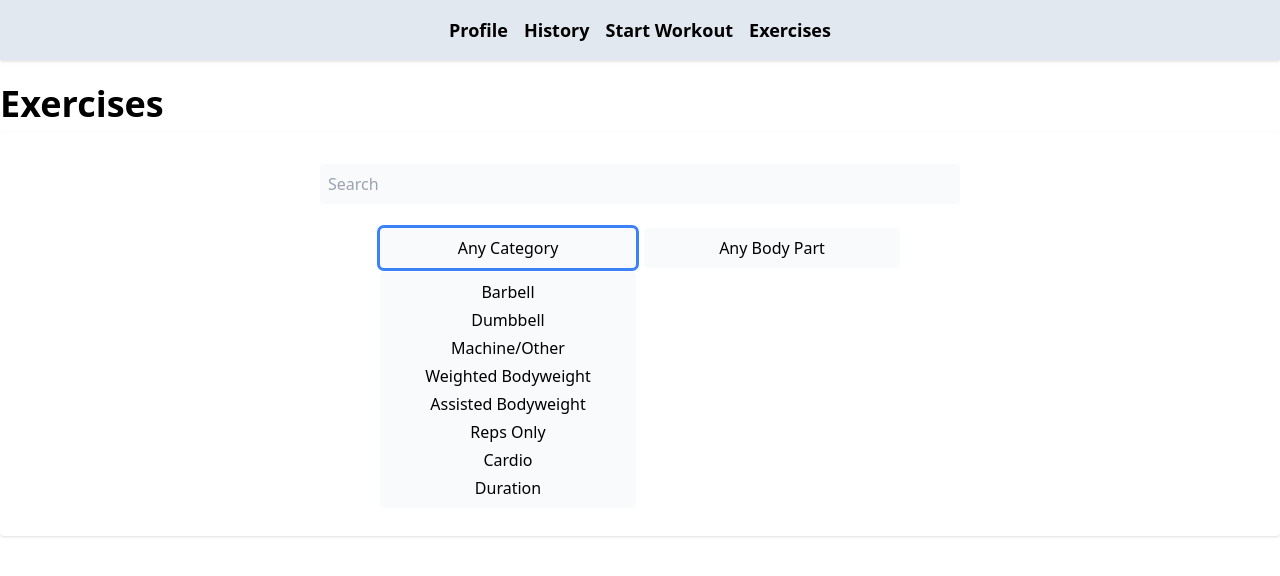
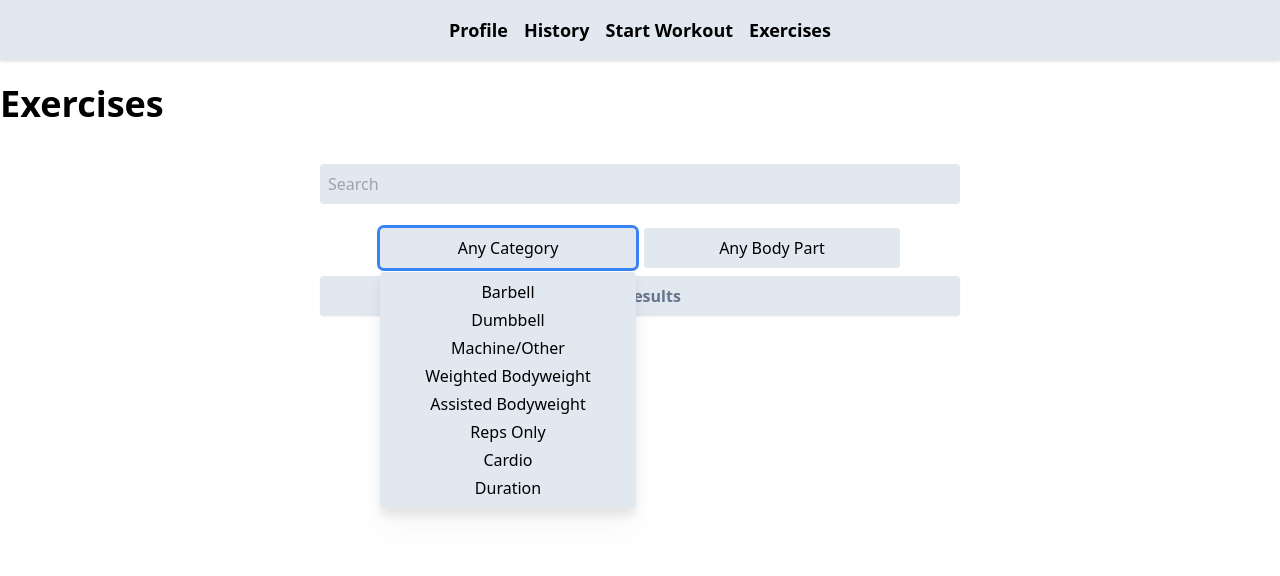
Before and after one commit to mva919/Workout-app, a Next.js app: page /exercises in a window 1280 px wide. Both pictures are taken after a click on the button "Any Category". Shown: the top 576 px of the page. Built offline with nearby package versions, Linux system fonts and the light colour scheme.

Commit message:
Add default template functionality

```diff
--- a/components/DropdownButton.js
+++ b/components/DropdownButton.js
@@ -1,6 +1,7 @@
 import { useState } from "react";
 
-export default function DropdownButton({ dropdownOptions, buttonName, selectedCategory }) {
+export default function DropdownButton({ dropdownOptions, buttonName,
+  selectedCategory, isDark }) {
   const [toggle, setToggle] = useState(false);
   const [buttonText, setButtonText] = useState(buttonName)
 
@@ -17,24 +18,25 @@ export default function DropdownButton({ dropdownOptions, buttonName, selectedCa
   };
 
   return (
-    <div className="inline-flex flex-col items-start content-center my-2">
+    <div className="flex flex-col items-start content-center my-2 relative">
       <button
         onClick={handleToggle}
-        className="bg-slate-50 px-2 py-2 rounded focus:outline
-        focus:outline-blue-500 w-64"
+        className={`px-2 py-2 rounded focus:outline
+        focus:outline-blue-500 w-64 ${isDark ? "bg-slate-200" : "bg-slate-50"}`}
       >
         {buttonText}
       </button>
       {toggle &&
         <div
-          className="bg-slate-50 rounded list-none my-1 px-2 py-1 w-64"
+          className={`rounded list-none my-1 px-2 py-1 w-64 absolute top-full
+          drop-shadow-xl ${isDark ? "bg-slate-200" : "bg-slate-50"}`}
         >
           {dropdownOptions.map((option, index) => {
             return (
               <li
                 key={index}
                 onClick={(e) => handleClick(option)}
-                className="cursor-pointer my-1"
+                className={`cursor-pointer my-1 rounded ${isDark ? "hover:bg-slate-300" : "hover:bg-slate-200"}`}
               >
                 {option}
               </li>
--- a/components/ExerciseTracker.js
+++ b/components/ExerciseTracker.js
@@ -1,17 +1,27 @@
 import { faCheck, faTrashCan, faXmark } from "@fortawesome/free-solid-svg-icons";
 import { FontAwesomeIcon } from "@fortawesome/react-fontawesome";
-import React, { useEffect, useState } from "react";
+import React, { useContext, useEffect, useState } from "react";
 import { toast } from "react-hot-toast";
 import { v4 as uuid } from "uuid";
+import { ExercisesContext } from "../lib/ExercisesContext";
 
-export default function ExerciseTracker({ exercise, handleRemoveClick }) {
-  const [sets, setSets] = useState([{
-    weight: "", reps: "", completed: false, id: uuid(), setType: "normal"
-  }]);
+export default function ExerciseTracker({ exerciseId, handleRemoveClick,
+  exerciseSets }) {
+  const exercises = useContext(ExercisesContext);
+  const exercise = exercises.find((exercise) => exercise.id === exerciseId);
+  const setsInitialState = exerciseSets !== undefined ?
+    exerciseSets.map((exercise) => {
+      return {
+        ...exercise, completed: false, setId: uuid(), setType: "normal"
+      };
+    }) : [{
+      weight: "", reps: "", completed: false, setId: uuid(), setType: "normal"
+    }];
+  const [sets, setSets] = useState(setsInitialState);
 
   const handleClick = () => {
     setSets(sets.concat({
-      weight: "", reps: "", completed: false, id: uuid(), setType: "normal"
+      weight: "", reps: "", completed: false, setId: uuid(), setType: "normal"
     }));
   };
 
@@ -41,6 +51,7 @@ export default function ExerciseTracker({ exercise, handleRemoveClick }) {
       setsArray[index] = set;
       setSets(setsArray);
     }
+    console.log(sets);
   };
 
   const handleSetClick = (index, setType) => {
@@ -84,16 +95,20 @@ export default function ExerciseTracker({ exercise, handleRemoveClick }) {
 
         {sets.map((set, index) => {
           return (
-            <div key={set.id} className={
-              set.completed ?
-                "bg-slate-50 px-2 py-1 items-center rounded flex flex-row justify-between my-1" :
-                "px-2 py-1 items-center rounded flex flex-row justify-between my-1"
-            }>
+            <div
+              key={set.setId}
+              className={
+                set.completed ?
+                  "bg-slate-50 px-2 py-1 items-center rounded flex flex-row justify-between my-1" :
+                  "px-2 py-1 items-center rounded flex flex-row justify-between my-1"
+              }
+            >
               <SetButton
                 text={(index + 1).toString()}
                 updateSetType={handleSetClick}
                 setIndex={index}
               />
+
               <input
                 type="text"
                 value={set.weight}
@@ -116,7 +131,7 @@ export default function ExerciseTracker({ exercise, handleRemoveClick }) {
                     icon={faCheck}
                     className={
                       set.completed ?
-                        "bg-green-300 p-1 rounded " :
+                        "bg-green-300 p-1 rounded" :
                         "bg-slate-50 p-1 rounded hover:bg-green-300 ease-in duration-100"
                     }
                     onClick={(e) => handleCompletedChange(index)}
@@ -127,7 +142,7 @@ export default function ExerciseTracker({ exercise, handleRemoveClick }) {
                   <FontAwesomeIcon
                     icon={faXmark}
                     className="bg-red-500 w-2 py-1 px-2 rounded font-bold
-                     text-white hover:bg-red-700 ease-in duration-100"
+                  text-white hover:bg-red-700 ease-in duration-100"
                     onClick={(e) => handleRemoveSet(index)}
                   />
                 </button>
--- a/components/ExercisesSearch.js
+++ b/components/ExercisesSearch.js
@@ -3,8 +3,7 @@ import DropdownButton from "../components/DropdownButton";
 import { ExercisesContext } from "../lib/ExercisesContext";
 import { BODY_PARTS, EXERCISE_CATEGORIES } from "../lib/constants";
 
-
-export default function ExercisesSearch({ handleExerciseClick }) {
+export default function ExercisesSearch({ handleExerciseClick, isPage }) {
   const exercises = useContext(ExercisesContext);
   const [searchWorkout, setSearchWorkout] = useState("");
   const [bodyPart, setBodyPart] = useState("");
@@ -12,13 +11,11 @@ export default function ExercisesSearch({ handleExerciseClick }) {
   const [workoutList, setWorkoutList] = useState(exercises);
   const [workoutData, setWorkoutData] = useState(exercises);
 
-
   useEffect(() => {
     const filteredWorkouts = searchWorkoutList(
       searchWorkout, bodyPart, category);
     setWorkoutList(filteredWorkouts);
   }, [bodyPart, category]);
-
 
   const handleChange = (e) => {
     setSearchWorkout(e.target.value);
@@ -54,10 +51,11 @@ export default function ExercisesSearch({ handleExerciseClick }) {
 
 
   return (
-    <div className="text-center rounded shadow py-4 my-2">
+    <div className="text-center rounded py-4 my-2">
       <form onSubmit={handleSubmit}>
         <input
-          className="bg-slate-50 my-4 rounded px-2 py-2 w-1/2"
+          className={`my-4 rounded px-2 py-2 w-1/2
+          ${isPage ? "bg-slate-200" : "bg-slate-50"}`}
           type="text"
           placeholder="Search"
           id="search"
@@ -71,33 +69,39 @@ export default function ExercisesSearch({ handleExerciseClick }) {
           dropdownOptions={EXERCISE_CATEGORIES}
           buttonName="Any Category"
           selectedCategory={btnCategory => setCategory(btnCategory)}
+          isDark={isPage}
         />
         <DropdownButton
           dropdownOptions={BODY_PARTS}
           buttonName="Any Body Part"
           selectedCategory={btnBodyPart => setBodyPart(btnBodyPart)}
+          isDark={isPage}
         />
       </div>
 
-      <ul className="flex flex-col items-start mx-auto bg-slate-50 w-1/2
-        shadow-sm rounded"
+      <ul
+        className={`flex flex-col items-start mx-auto w-1/2 shadow-sm rounded
+        ${isPage ? "bg-slate-200" : "bg-slate-50"}`}
       >
         {/* ready state, displaying json data */}
-        {workoutList.map((workout) => {
+        {workoutList.length !== 0 ? workoutList.map((workout) => {
           return (
             <li
               key={workout.id}
-              className="cursor-pointer flex flex-col items-start
-              justify-center px-4 py-1 border-b border-slate-200 w-full
-              hover:bg-slate-100 hover:rounded"
+              className={`cursor-pointer flex flex-col items-start
+              justify-center px-4 py-1 border-b w-full
+              hover:rounded hover:bg-slate-300
+              ${isPage ? "border-slate-300" : "border-slate-200"}`}
               onClick={(e) => handleExerciseClick(workout)}
             >
               <p className="font-semibold">{workout.name}</p>
               <p>{workout.muscle}</p>
             </li>
           );
-        })}
+        }) :
+          <h3 className="mx-auto py-2 font-semibold text-slate-500">No results</h3>
+        }
       </ul>
-    </div>
+    </div >
   );
 }
--- a/json/templates.json
+++ b/json/templates.json
@@ -4,6 +4,7 @@
     "templateName": "Example Workout",
     "workouts": [
       {
+        "id": 1,
         "workoutId": 1,
         "sets": [
           {
@@ -21,6 +22,7 @@
         ]
       },
       {
+        "id": 2,
         "workoutId": 2,
         "sets": [
           {
@@ -38,6 +40,7 @@
         ]
       },
       {
+        "id": 3,
         "workoutId": 3,
         "sets": [
           {
--- a/package.json
+++ b/package.json
@@ -14,6 +14,7 @@
     "@fortawesome/free-solid-svg-icons": "^6.2.1",
     "@fortawesome/react-fontawesome": "^0.2.0",
     "@next/font": "13.1.0",
+    "firebase": "^9.15.0",
     "next": "13.1.0",
     "react": "18.2.0",
     "react-dom": "18.2.0",
--- a/pages/exercises.js
+++ b/pages/exercises.js
@@ -1,12 +1,15 @@
+import { useContext } from "react";
 import ExercisesSearch from "../components/ExercisesSearch";
+import { ExercisesContext } from "../lib/ExercisesContext";
 
 export default function ExercisesPage({ }) {
+
   return (
     <main className="container mx-auto">
       <h1 className="text-4xl font-bold">
         Exercises
       </h1>
-      <ExercisesSearch />
+      <ExercisesSearch isPage={true} />
     </main>
   );
 }
--- a/pages/template.js
+++ b/pages/template.js
@@ -18,6 +18,7 @@ export default function TemplatePage({ }) {
       template.templateId === templateId);
 
     setTemplate(defaultTemplate);
+    console.log(template.workouts);
     router.push("/workout");
   };
 
--- a/pages/workout.js
+++ b/pages/workout.js
@@ -9,10 +9,14 @@ import { useRouter } from "next/router";
 
 export default function WorkoutPage({ }) {
   const { template, setTemplate } = useContext(TemplateContext);
+  const addedExercisesInitialState = Object.keys(template).length !== 0 ?
+    template.workouts : [];
+  const workoutTitleInitialState = Object.keys(template).length !== 0 ?
+    template.templateName : "";
   const [showExercises, setShowExercises] = useState(false);
-  const [addedExercises, setAddedExercises] = useState([]);
-  const [workoutTitle, setWorkoutTitle] = useState(template ?
-    template.templateName : "");
+  const [addedExercises, setAddedExercises] = useState(
+    addedExercisesInitialState);
+  const [workoutTitle, setWorkoutTitle] = useState(workoutTitleInitialState);
   const router = useRouter();
 
   const handleCancelWorkout = () => {
@@ -25,9 +29,11 @@ export default function WorkoutPage({ }) {
     setShowExercises(true);
   };
 
-  const handleAddExerciseClick = (exercise) => {
+  const handleAddExerciseClick = (workout) => {
+    console.log(workout);
+    // console.log(addedExercises);
     setShowExercises(false);
-    setAddedExercises(addedExercises.concat({ ...exercise, uid: uuid() }));
+    setAddedExercises(addedExercises.concat({ ...workout, workoutId: uuid() }));
     console.log(addedExercises);
   };
 
@@ -78,14 +84,15 @@ export default function WorkoutPage({ }) {
         addedExercises.map((currExercise) => {
           return (
             <div
-              key={currExercise.uid}
+              key={currExercise.workoutId}
               className="bg-slate-200 shadow rounded px-4 py-1 my-2"
             >
               <ExerciseTracker
-                exercise={currExercise}
+                exerciseId={currExercise.id}
                 handleRemoveClick={
                   () => handleRemoveExerciseClick(currExercise)
                 }
+                exerciseSets={currExercise.sets}
               />
             </div>
           );
@@ -104,8 +111,11 @@ export default function WorkoutPage({ }) {
           Add Workout
         </button>
         :
-        <div className="bg-slate-200">
-          <ExercisesSearch handleExerciseClick={handleAddExerciseClick} />
+        <div className="bg-slate-200 rounded">
+          <ExercisesSearch
+            handleExerciseClick={handleAddExerciseClick}
+            isPage={false}
+          />
         </div>
       }
 
```
Also changed, not shown: lib/firebase.js (added, +21 -0 lines), 2 other files (tests, documents, lock files or other folders).
